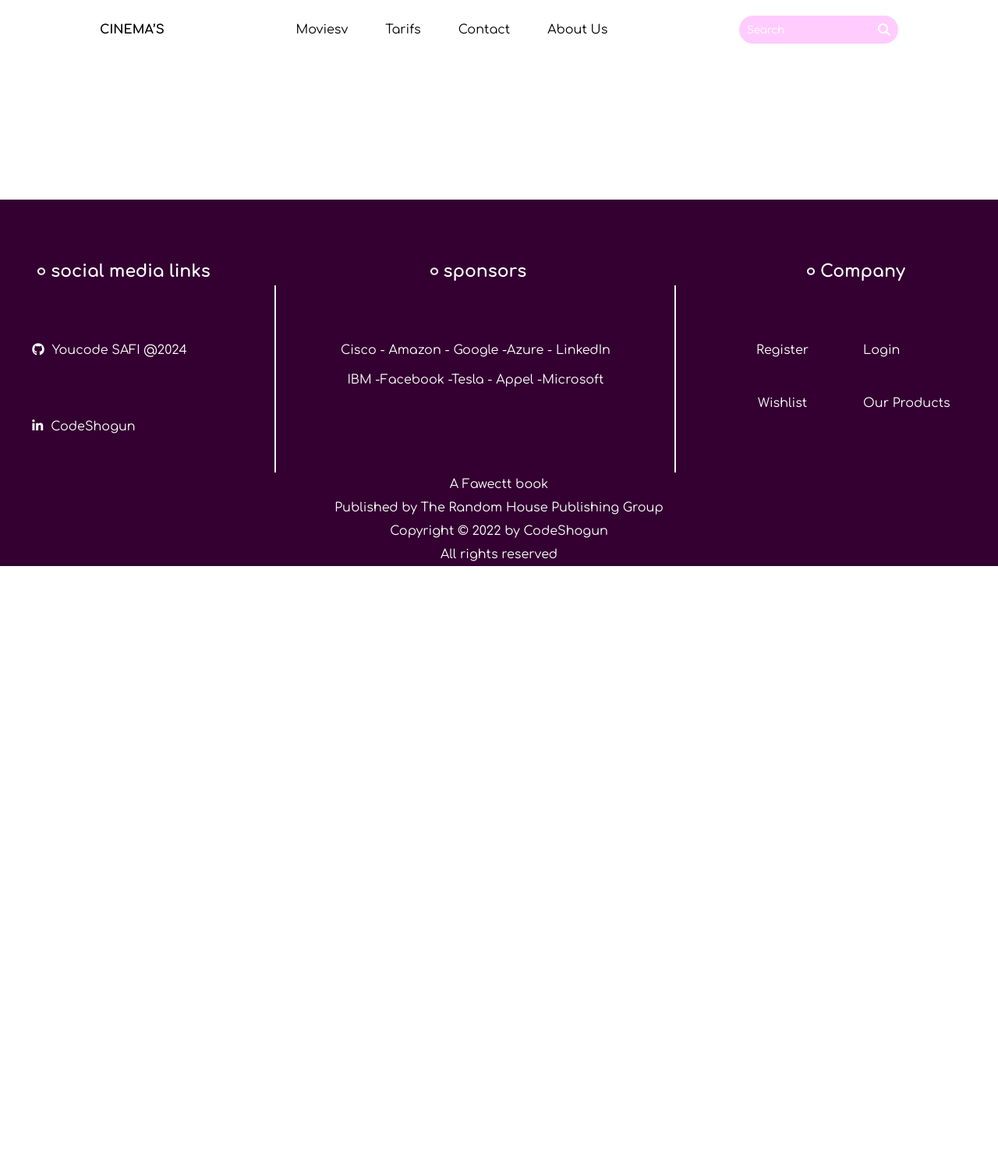
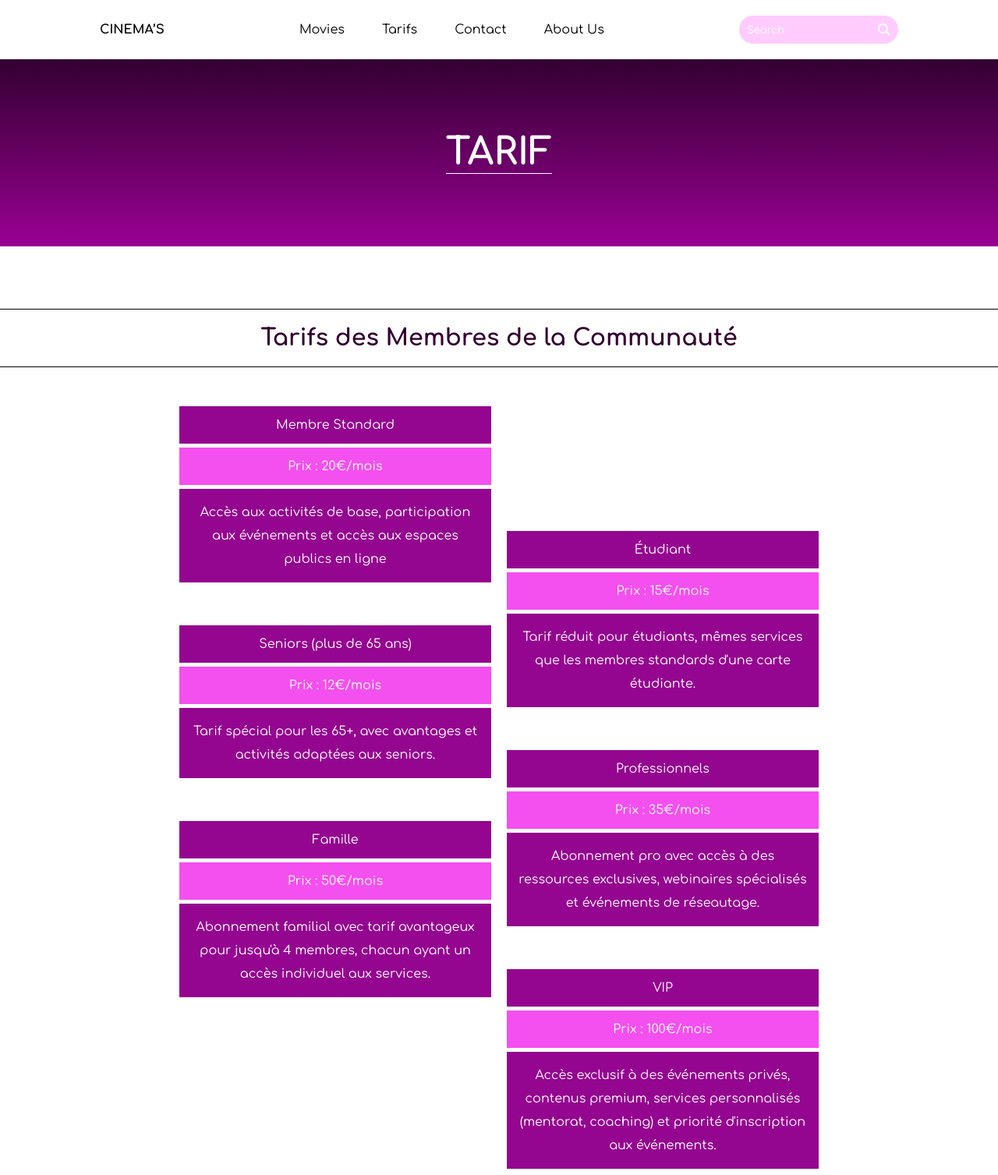
Before and after one commit to abderrahmaneRabeh/Bref-2-cinema, a plain HTML site: page pages/tarif.html in a window 1280 px wide. Shown: the top 1507 px of the page at 78% size. Before the commit the page ends 800 px from the top, so only its background shows below. Drawn offline with Linux system fonts and the light colour scheme.

Commit message:
Completer tarif page et commencer de travailler au movies page

```diff
--- a/css/movies.css
+++ b/css/movies.css
@@ -0,0 +1,54 @@
+.movies {
+  background: linear-gradient(#330031, #990093);
+  height: 240px;
+  display: flex;
+  justify-content: center;
+
+  & h1 {
+    font-size: 3rem;
+    font-weight: bold;
+    color: #fff;
+    border-bottom: #fff 1px solid;
+    align-self: center;
+  }
+}
+
+.popular-movies {
+  display: flex;
+  justify-content: space-between;
+  width: 97%;
+  margin: 0 auto;
+  margin-top: 50px;
+}
+
+.right {
+  & button {
+    width: 110px;
+    height: 45px;
+    background: #ed39e7;
+    color: #fff;
+    border: none;
+    border-radius: 22px;
+    font-size: 20px;
+  }
+  & .symbol {
+    width: 60px;
+    margin-left: 5px;
+  }
+}
+
+.popular-movies .left {
+  & .Title {
+    font-size: 24px;
+    font-weight: 500;
+    text-align: left;
+  }
+  & .subtitle {
+    font-size: 24px;
+    color: #ff33f9;
+    font-weight: bolder;
+  }
+  & span {
+    border-bottom: solid #ff33f9 3px;
+  }
+}
--- a/css/tarif.css
+++ b/css/tarif.css
@@ -0,0 +1,95 @@
+.tarif {
+  background: linear-gradient(#330031, #990093);
+  height: 240px;
+  display: flex;
+  justify-content: center;
+
+  & h1 {
+    font-size: 3rem;
+    font-weight: bold;
+    color: #fff;
+    border-bottom: #fff 1px solid;
+    align-self: center;
+  }
+}
+
+.tarif-title {
+  margin-top: 80px;
+  color: #330031;
+  font-weight: bold;
+
+  border-top: #000 1px solid;
+  border-bottom: #000 1px solid;
+
+  padding: 20px;
+
+  text-align: center;
+  font-size: 30px;
+}
+
+.cards {
+  display: flex;
+  justify-content: center;
+
+  gap: 20px;
+  & .left {
+    & .elements-left {
+      text-align: center;
+      width: 400px;
+      margin-top: 50px;
+
+      & .title {
+        background-color: #94068f;
+        padding: 15px;
+        color: #fff;
+        border-bottom: #fff 5px solid;
+      }
+      & .prix {
+        background-color: #f44fef;
+        padding: 15px;
+        color: #fff;
+        border-bottom: #fff 5px solid;
+      }
+      & .desc {
+        background-color: #94068f;
+        padding: 15px;
+        color: #fff;
+        border-bottom: #fff 5px solid;
+        line-height: 30px;
+      }
+    }
+  }
+
+  & .right {
+    margin-top: 10rem;
+    & .elements-right {
+      text-align: center;
+      width: 400px;
+      margin-top: 50px;
+
+      & .title {
+        background-color: #94068f;
+        padding: 15px;
+        color: #fff;
+        border-bottom: #fff 5px solid;
+      }
+      & .prix {
+        background-color: #f44fef;
+        padding: 15px;
+        color: #fff;
+        border-bottom: #fff 5px solid;
+      }
+      & .desc {
+        background-color: #94068f;
+        padding: 15px;
+        color: #fff;
+        border-bottom: #fff 5px solid;
+        line-height: 30px;
+      }
+    }
+  }
+}
+
+footer {
+  margin-top: 60px !important;
+}
--- a/pages/tarif.html
+++ b/pages/tarif.html
@@ -5,6 +5,7 @@
     <meta name="viewport" content="width=device-width, initial-scale=1.0" />
     <title>CINEMA’S</title>
     <link rel="stylesheet" href="../style.css" />
+    <link rel="stylesheet" href="../css/tarif.css" />
     <link
       rel="stylesheet"
       href="https://cdnjs.cloudflare.com/ajax/libs/font-awesome/6.4.0/css/all.min.css"
@@ -15,7 +16,7 @@
       <nav class="nav">
         <div><a href="../index.html" class="logo">CINEMA’S</a></div>
         <div class="links">
-          <a href="./movies.html">Moviesv</a>
+          <a href="./movies.html">Movies</a>
           <a href="./tarif.html">Tarifs</a>
           <a href="./contact.html">Contact</a>
           <a href="/">About Us</a>
@@ -26,6 +27,67 @@
         </div>
       </nav>
     </header>
+    <section class="tarif">
+      <h1>TARIF</h1>
+    </section>
+
+    <div class="tarif-title">Tarifs des Membres de la Communauté</div>
+
+    <section class="cards">
+      <article class="left">
+        <div class="elements-left">
+          <div class="title">Membre Standard</div>
+          <div class="prix">Prix : 20€/mois</div>
+          <div class="desc">
+            Accès aux activités de base, participation aux événements et accès
+            aux espaces publics en ligne
+          </div>
+        </div>
+        <div class="elements-left">
+          <div class="title">Seniors (plus de 65 ans)</div>
+          <div class="prix">Prix : 12€/mois</div>
+          <div class="desc">
+            Tarif spécial pour les 65+, avec avantages et activités adaptées aux
+            seniors.
+          </div>
+        </div>
+        <div class="elements-left">
+          <div class="title">Famille</div>
+          <div class="prix">Prix : 50€/mois</div>
+          <div class="desc">
+            Abonnement familial avec tarif avantageux pour jusqu'à 4 membres,
+            chacun ayant un accès individuel aux services.
+          </div>
+        </div>
+      </article>
+      <article class="right">
+        <div class="elements-right">
+          <div class="title">Étudiant</div>
+          <div class="prix">Prix : 15€/mois</div>
+          <div class="desc">
+            Tarif réduit pour étudiants, mêmes services que les membres
+            standards d'une carte étudiante.
+          </div>
+        </div>
+        <div class="elements-right">
+          <div class="title">Professionnels</div>
+          <div class="prix">Prix : 35€/mois</div>
+          <div class="desc">
+            Abonnement pro avec accès à des ressources exclusives, webinaires
+            spécialisés et événements de réseautage.
+          </div>
+        </div>
+        <div class="elements-right">
+          <div class="title">VIP</div>
+          <div class="prix">Prix : 100€/mois</div>
+          <div class="desc">
+            Accès exclusif à des événements privés, contenus premium, services
+            personnalisés (mentorat, coaching) et priorité d'inscription aux
+            événements.
+          </div>
+        </div>
+      </article>
+    </section>
 
     <footer style="margin-top: 200px">
       <div class="up">
--- a/style.css
+++ b/style.css
@@ -297,7 +297,6 @@ footer {
 }
 
 /* scroll bar setting  */
-
 ::-webkit-scrollbar {
   width: 12px;
 }
```
Also changed, not shown: pages/contact.html (+1 -1 lines), pages/movies.html (+20 -1 lines).
